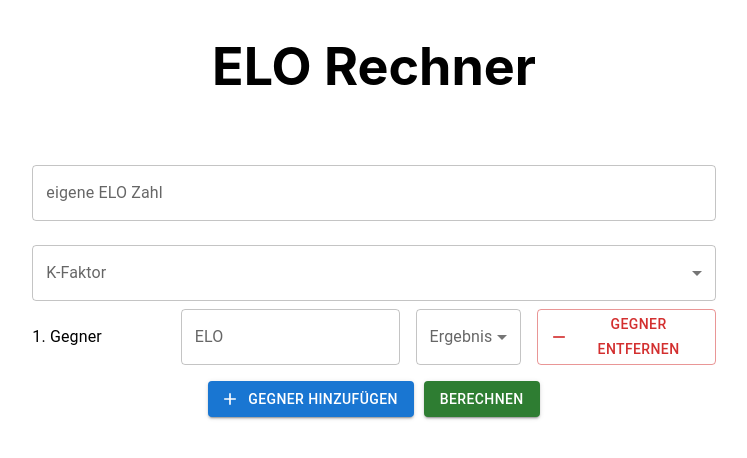
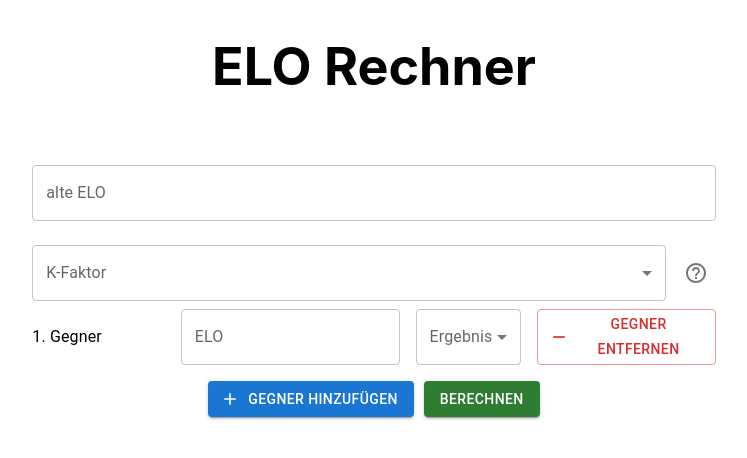
Before and after one commit to masterofpuppets2/elo_rechner, a React (Create React App) app: page / in a window 1280 px wide. Shown: the top 458 px of the page, without its empty margins (266-1013 px from the left). Built offline with nearby package versions, Linux system fonts and the light colour scheme.

Commit message:
add tooltip window for k-faktor

```diff
--- a/src/EloForm.js
+++ b/src/EloForm.js
@@ -1,7 +1,19 @@
 import React, { useState } from 'react'
-import { TextField, Button, MenuItem, Select, InputLabel, FormControl, Box, Typography } from '@mui/material'
+import {
+  TextField,
+  Button,
+  MenuItem,
+  Select,
+  InputLabel,
+  FormControl,
+  Box,
+  Typography,
+  Tooltip,
+  IconButton,
+} from '@mui/material'
 import AddIcon from '@mui/icons-material/Add'
 import RemoveIcon from '@mui/icons-material/Remove'
+import HelpOutlineIcon from '@mui/icons-material/HelpOutline'
 import './EloForm.css'
 import EloRechner from './EloRechner'
 
@@ -9,7 +21,7 @@ const EloForm = () => {
   const [elo, setElo] = useState('')
   const [kFactor, setKFactor] = useState('')
   const [matches, setMatches] = useState([{ opponentElo: '', result: '' }])
-  const [open, setOpen] = useState(false);
+  const [open, setOpen] = useState(false)
 
   const handleAddMatch = () => {
     setMatches([...matches, { opponentElo: '', result: '' }])
@@ -29,12 +41,12 @@ const EloForm = () => {
 
   const handleSubmit = (event) => {
     event.preventDefault()
-    setOpen(true);
+    setOpen(true)
   }
 
   const handleClose = () => {
-    setOpen(false);
-  };
+    setOpen(false)
+  }
 
   return (
     <Box component="form" onSubmit={handleSubmit} className="form-container">
@@ -45,23 +57,61 @@ const EloForm = () => {
           inputMode="numeric"
           value={elo}
           onChange={(e) => setElo(e.target.value)}
-          label="eigene ELO Zahl"
+          label="alte ELO"
           variant="outlined"
         />
       </FormControl>
 
       <FormControl fullWidth margin="normal">
+        <Box display="flex" alignItems="center">
           <InputLabel id="k-factor-label">K-Faktor</InputLabel>
           <Select
             id="k-factor"
             value={kFactor}
             onChange={(e) => setKFactor(e.target.value)}
             label="K-Faktor"
+            fullWidth
+            style={{ marginRight: '10px' }}
           >
             <MenuItem value={10}>10</MenuItem>
             <MenuItem value={20}>20</MenuItem>
             <MenuItem value={40}>40</MenuItem>
           </Select>
+          <Tooltip
+            title={
+              <Box sx={{ padding: '15px', textAlign: 'center' }}>
+                <div
+                  style={{
+                    fontWeight: 'bold',
+                    marginBottom: '5px',
+                  }}
+                >
+                  Der K-Faktor ist:
+                </div>
+                <ul
+                  style={{
+                    padding: 0,
+                    margin: 0,
+                    textAlign: 'left',
+                  }}
+                >
+                  <li>40 für Spieler unter 18 Jahren mit einer ELO &lt; 2300</li>
+                  <li>10 für Spieler mit einer ELO &gt; 2400</li>
+                  <li>
+                    20 für alle anderen Spieler mit oder ohne ELO sowie für Blitz- und
+                    Schnellpartien
+                  </li>
+                </ul>
+              </Box>
+            }
+            arrow
+            // Pfeil vom Tooltip
+          >
+            <IconButton>
+              <HelpOutlineIcon />
+            </IconButton>
+          </Tooltip>
+        </Box>
       </FormControl>
 
       {matches.map((match, index) => (
@@ -118,16 +168,18 @@ const EloForm = () => {
           Gegner hinzufügen
         </Button>
 
-        <Button
-          type="submit"
-          variant="contained"
-          color="success"
-        >
+        <Button type="submit" variant="contained" color="success">
           Berechnen
         </Button>
       </Box>
 
-      <EloRechner open={open} handleClose={handleClose} elo={elo} kFactor={kFactor} matches={matches} />
+      <EloRechner
+        open={open}
+        handleClose={handleClose}
+        elo={elo}
+        kFactor={kFactor}
+        matches={matches}
+      />
     </Box>
   )
 }
```
Also changed, not shown: package.json (+7 -6 lines), src/EloRechner.js (+1 -13 lines), 1 other file (tests, documents, lock files or other folders). Lines whose indentation alone changed are shown as unchanged.
